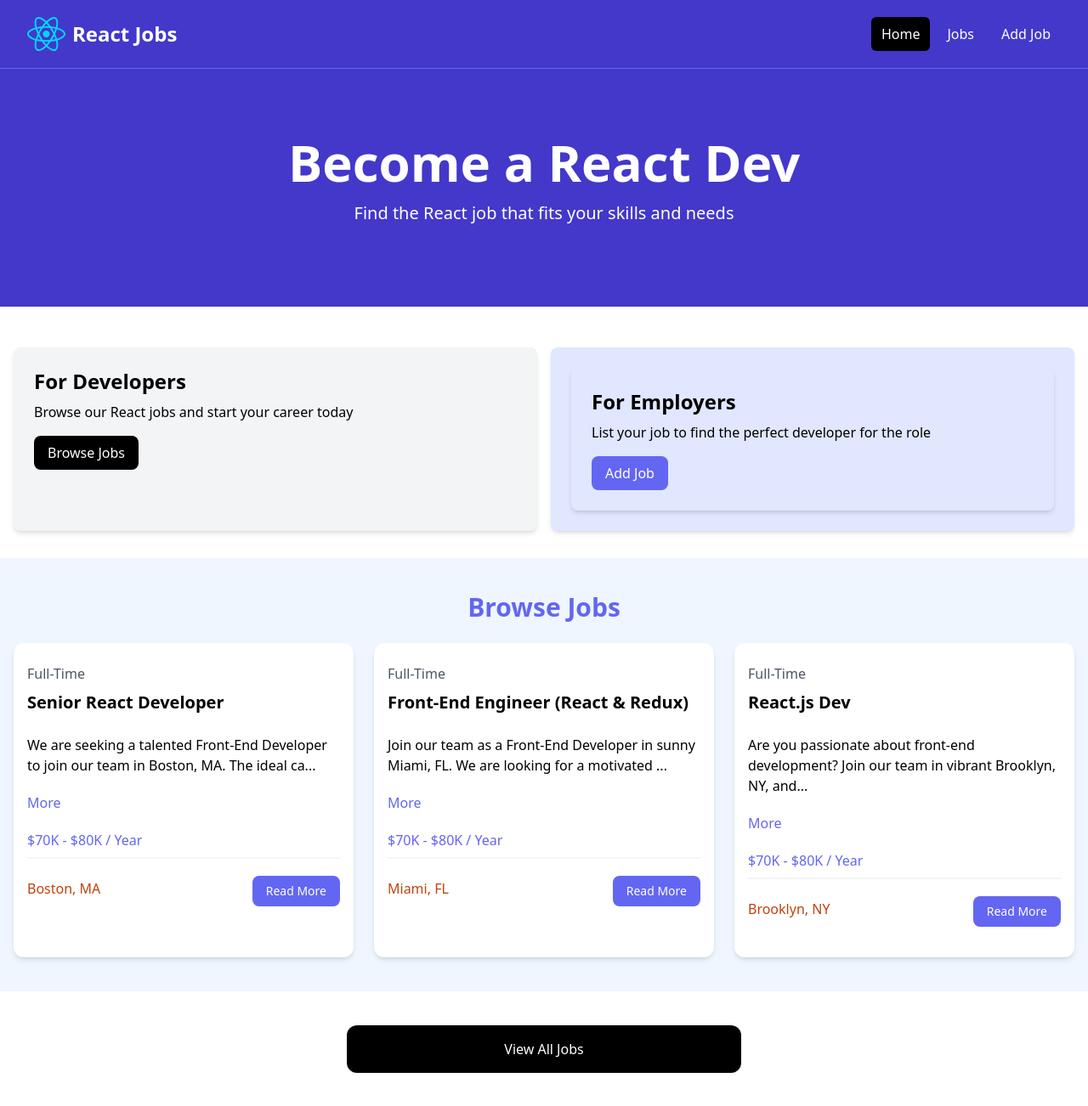
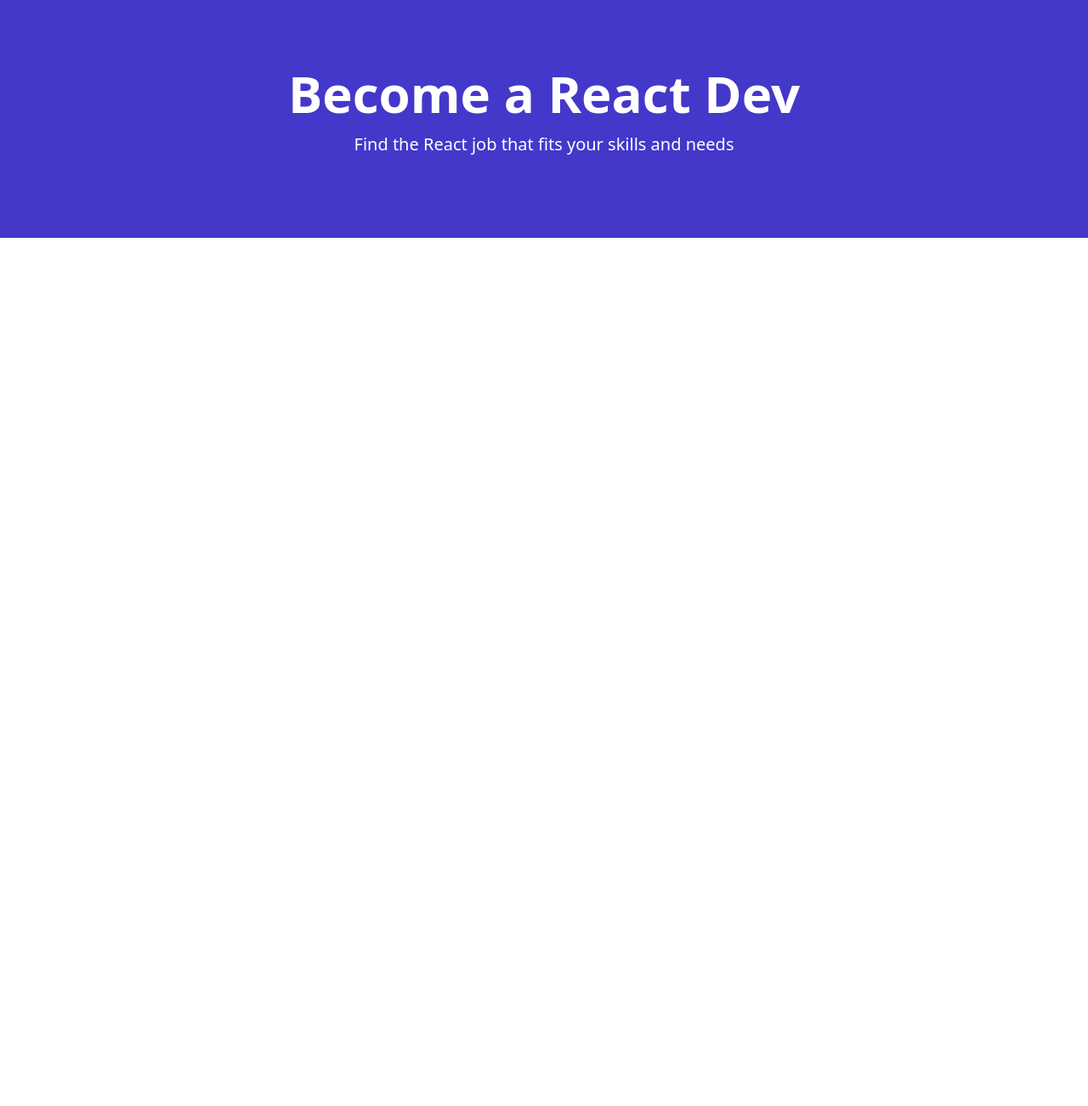
Before and after one commit to benidama/React-jobs, a React (Vite) app: page / in a window 1280 px wide. Shown: the whole page at 85% size. After the commit the page ends 800 px from the top, so only its background shows below. Built offline with nearby package versions, Linux system fonts and the light colour scheme.

Commit message:
errors handling

```diff
--- a/src/App.jsx
+++ b/src/App.jsx
@@ -1,20 +1,17 @@
-import React from "react";
-import Navbar from "./components/Navbar";
-import Hero from "./components/Hero";
-import HomeCards from "./components/HomeCards";
-import JobListings from "./components/JobListings";
-import ViewAllJobs from "./components/ViewAllJobs";
+import {
+  Route,
+  createBrowserRouter,
+  createRoutesFromElements,
+  RouterProvider,
+} from "react-router-dom";
 
-function App() {
-  return (
-    <>
-      <Navbar />
-      <Hero />
-      <HomeCards />
-      <JobListings />
-      <ViewAllJobs />
-    </>
-  );
-}
+import HomePage from "./pages/HomePage";
+
+const router = createBrowserRouter(
+  createRoutesFromElements(<Route index element={<HomePage />} />)
+);
+const App = () => {
+  return <RouterProvider router={router} />;
+};
 
 export default App;
--- a/src/components/JobListing.jsx
+++ b/src/components/JobListing.jsx
@@ -1,4 +1,5 @@
 import { useState } from "react";
+import { FaMapMarker } from "react-icons/fa";
 
 const JobListing = ({ job }) => {
   const [showFullDescription, setShowFullDescription] = useState(false);
@@ -29,7 +30,7 @@ const JobListing = ({ job }) => {
 
         <div className="flex flex-col lg:flex-row justify-between mb-4">
           <div className="text-orange-700 mb-3">
-            <i className="fa-solid fa-location-dot text-lg"></i>
+            <FaMapMarker className="inline text-lg mb-1 mr-1" />
             {job.location}
           </div>
           <a
--- /dev/null
+++ b/src/pages/HomePage.jsx
@@ -0,0 +1,12 @@
+import React from "react";
+import Hero from "../components/Hero";
+
+function HomePage() {
+  return (
+    <>
+      <Hero />
+    </>
+  );
+}
+
+export default HomePage;
```
